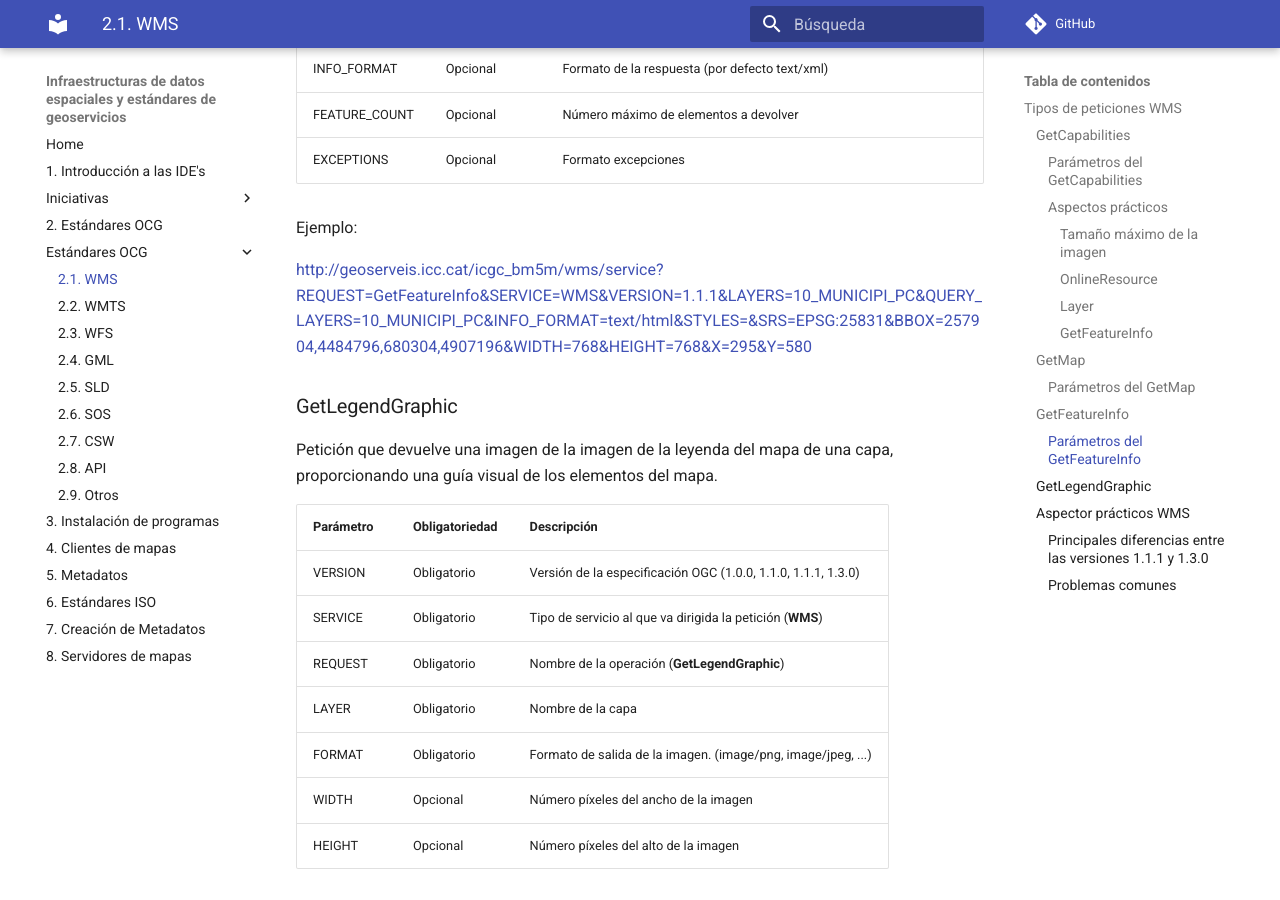
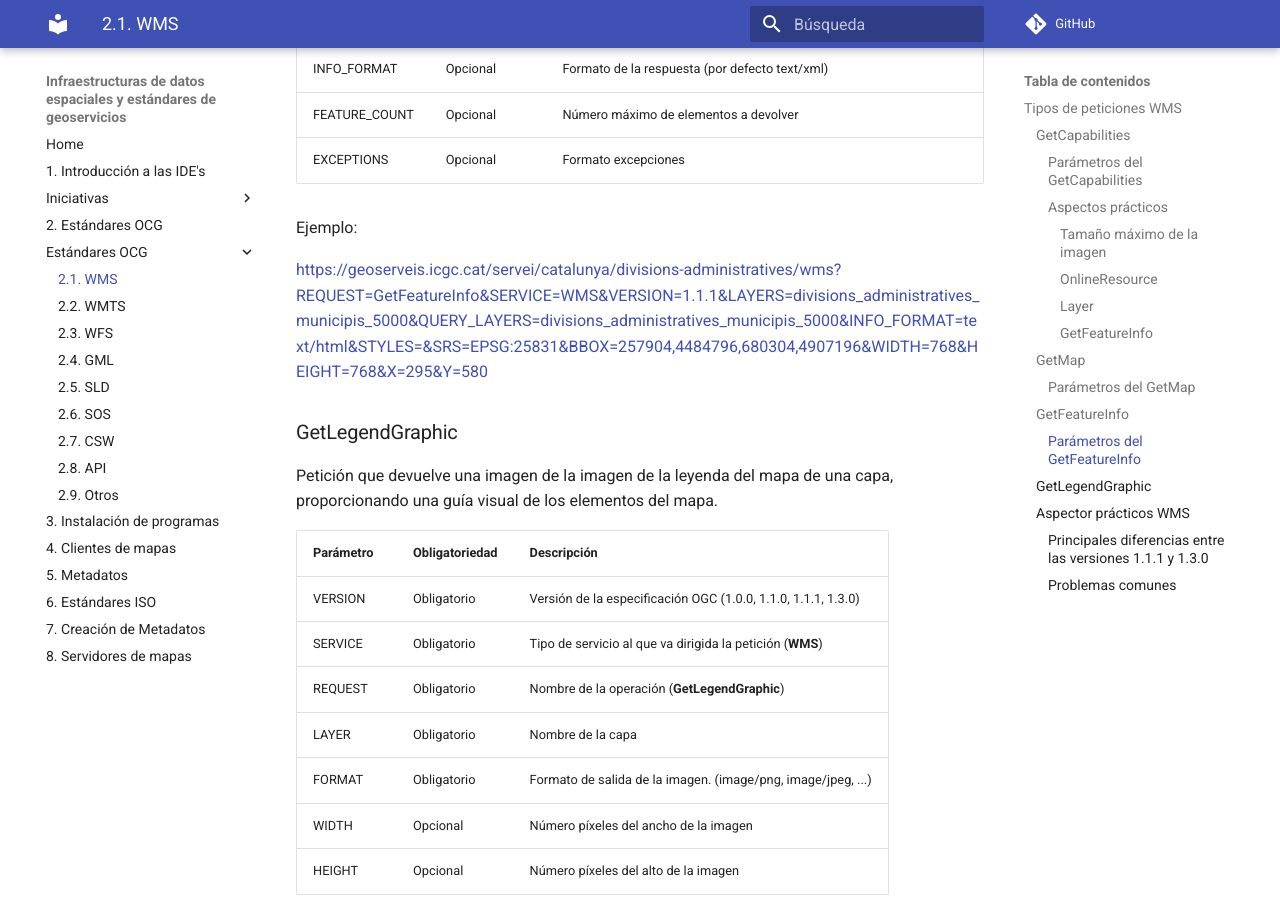
Before and after one commit to gss-mtig/sdis-mgeo, an MkDocs documentation site: the page built from docs/wms.md, in a window 1280 px wide and 900 px high, scrolled down 5026 px. Built offline with MkDocs 1.6.1 and Material for MkDocs 9.7.7, drawn with Linux system fonts in a browser that asks for light colours; comment, search, counter and statistics services are not loaded; some of the changed lines change nothing that is shown.

Commit message:
update getfeatureinfo url

```diff
--- a/docs/wms.md
+++ b/docs/wms.md
@@ -179,7 +179,7 @@ Petición GetFeatureInfo sirve para mostrar los atributos de los objetos del map
 
 Ejemplo:
 
-http://geoserveis.icc.cat/icgc_bm5m/wms/service?REQUEST=GetFeatureInfo&SERVICE=WMS&VERSION=1.1.1&LAYERS=10_MUNICIPI_PC&QUERY_LAYERS=10_MUNICIPI_PC&INFO_FORMAT=text/html&STYLES=&SRS=EPSG:25831&BBOX=257904,4484796,680304,4907196&WIDTH=768&HEIGHT=768&X=295&Y=580
+https://geoserveis.icgc.cat/servei/catalunya/divisions-administratives/wms?REQUEST=GetFeatureInfo&SERVICE=WMS&VERSION=1.1.1&LAYERS=divisions_administratives_municipis_5000&QUERY_LAYERS=divisions_administratives_municipis_5000&INFO_FORMAT=text/html&STYLES=&SRS=EPSG:25831&BBOX=257904,4484796,680304,4907196&WIDTH=768&HEIGHT=768&X=295&Y=580
 
 ### GetLegendGraphic
 
```
